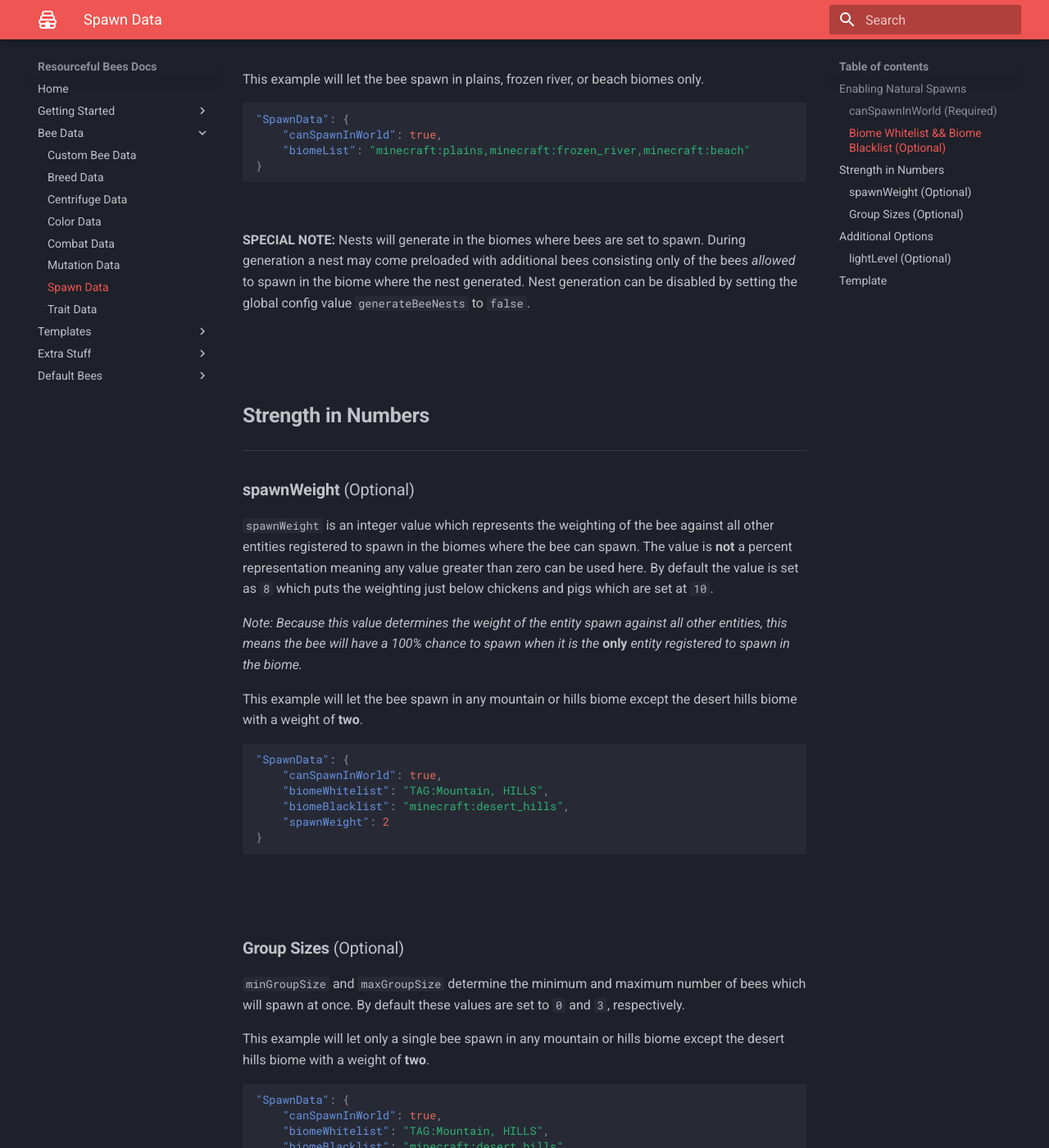
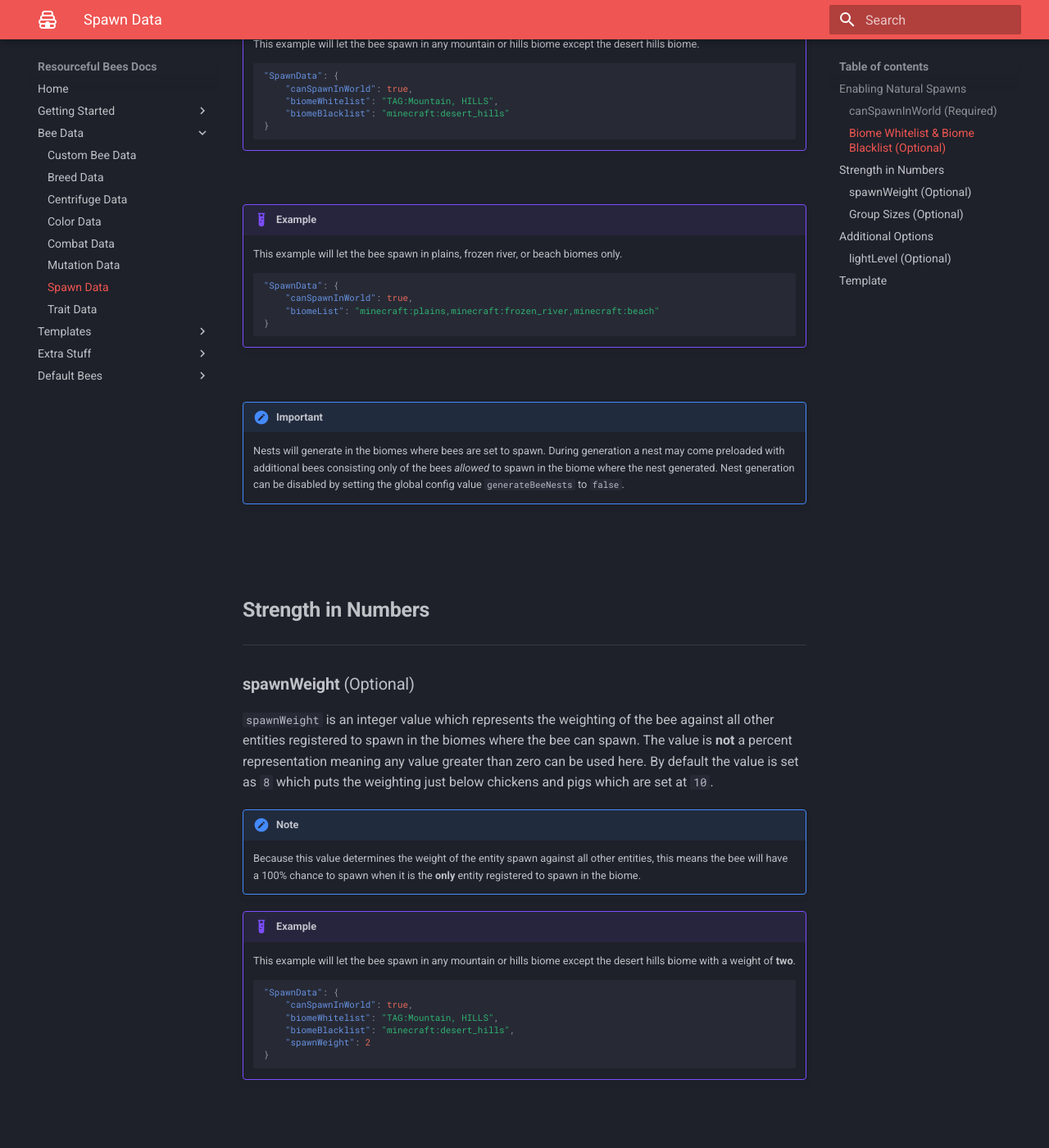
Before and after one commit to Team-Resourceful/ResourcefulBeesDocs, an MkDocs documentation site: the page built from docs/bee_data/spawn_data.md, in a window 1280 px wide and 1400 px high, scrolled down 1244 px. Shown: the whole window at 82% size. Built offline with MkDocs 1.6.1 and Material for MkDocs 9.7.7, drawn with Linux system fonts in a browser that asks for light colours; some of the changed text lies outside the part shown.

Commit message:
Update spawn_data.md

````diff
--- a/docs/bee_data/spawn_data.md
+++ b/docs/bee_data/spawn_data.md
@@ -11,51 +11,55 @@
 <br>
 <br>
 
-### **Biome Whitelist && Biome Blacklist** (Optional)
+### **Biome Whitelist & Biome Blacklist** (Optional)
 
 These values are *optional.* The values are comma-separated and used in combination with the `canSpawnInWorld` value. This value can be expressed in a variety of ways and as such the values are used to determine the dimension a bee may spawn in as well. It is much easier to show examples of their usage.
 
-*Note: You can use either* [biome type tags](https://resourceful-bees.readthedocs.io/en/1.16.3/extra_stuff/biome_tags/) *or specific biomes, you cannot use both simultaneously.*
+!!! note
+	You can use either [biome type tags](https://wiki.resourcefulbees.com/en/1.16.3/extra_stuff/biome_tags/) or specific biomes, you cannot use both simultaneously.
 
-This example will let the bee spawn in any nether biome.
-```json
-"SpawnData": {
-	"canSpawnInWorld": true,
-	"biomeWhitelist": "tag:nether"
-}
-```
+!!! example
+	This example will let the bee spawn in any nether biome.
+	```json
+	"SpawnData": {
+		"canSpawnInWorld": true,
+		"biomeWhitelist": "tag:nether"
+	}
+	```
 <br>
 
-This example will let the bee spawn in any overworld biome except ocean biomes. (Default Implementation)
-```json
-"SpawnData": {
-	"canSpawnInWorld": true,
-	"biomeWhitelist": "tag:overworld",
-	"biomeBlacklist": "tag:ocean"
-}
-```
+!!! example
+	This example will let the bee spawn in any overworld biome except ocean biomes. (Default Implementation)
+	```json
+	"SpawnData": {
+		"canSpawnInWorld": true,
+		"biomeWhitelist": "tag:overworld",
+		"biomeBlacklist": "tag:ocean"
+	}
+	```
+<br>
+!!! example
+	This example will let the bee spawn in any mountain or hills biome except the desert hills biome.
+	```json
+	"SpawnData": {
+		"canSpawnInWorld": true,
+		"biomeWhitelist": "TAG:Mountain, HILLS",
+		"biomeBlacklist": "minecraft:desert_hills"
+	}
+	```
+<br>
+!!! example
+	This example will let the bee spawn in plains, frozen river, or beach biomes only.
+	```json
+	"SpawnData": {
+		"canSpawnInWorld": true,
+		"biomeList": "minecraft:plains,minecraft:frozen_river,minecraft:beach"
+	}
+	```
 <br>
 
-This example will let the bee spawn in any mountain or hills biome except the desert hills biome.
-```json
-"SpawnData": {
-	"canSpawnInWorld": true,
-	"biomeWhitelist": "TAG:Mountain, HILLS",
-	"biomeBlacklist": "minecraft:desert_hills"
-}
-```
-<br>
-
-This example will let the bee spawn in plains, frozen river, or beach biomes only.
-```json
-"SpawnData": {
-	"canSpawnInWorld": true,
-	"biomeList": "minecraft:plains,minecraft:frozen_river,minecraft:beach"
-}
-```
-<br>
-
-**SPECIAL NOTE:** Nests will generate in the biomes where bees are set to spawn. During generation a nest may come preloaded with additional bees consisting only of the bees *allowed* to spawn in the biome where the nest generated. Nest generation can be disabled by setting the global config value `generateBeeNests` to `false`.
+!!! important
+	Nests will generate in the biomes where bees are set to spawn. During generation a nest may come preloaded with additional bees consisting only of the bees *allowed* to spawn in the biome where the nest generated. Nest generation can be disabled by setting the global config value `generateBeeNests` to `false`.
 
 <br>
 <br>
@@ -67,17 +71,19 @@ This example will let the bee spawn in plains, frozen river, or beach biomes onl
 
 `spawnWeight` is an integer value which represents the weighting of the bee against all other entities registered to spawn in the biomes where the bee can spawn. The value is **not** a percent representation meaning any value greater than zero can be used here. By default the value is set as `8` which puts the weighting just below chickens and pigs which are set at `10`.
 
-_Note: Because this value determines the weight of the entity spawn against all other entities, this means the bee will have a 100% chance to spawn when it is the_ **only** _entity registered to spawn in the biome._
+!!! note
+	Because this value determines the weight of the entity spawn against all other entities, this means the bee will have a 100% chance to spawn when it is the **only** entity registered to spawn in the biome.
 
-This example will let the bee spawn in any mountain or hills biome except the desert hills biome with a weight of **two**.
-```json
-"SpawnData": {
-	"canSpawnInWorld": true,
-	"biomeWhitelist": "TAG:Mountain, HILLS",
-	"biomeBlacklist": "minecraft:desert_hills",
-	"spawnWeight": 2
-}
-```
+!!! example
+	This example will let the bee spawn in any mountain or hills biome except the desert hills biome with a weight of **two**.
+	```json
+	"SpawnData": {
+		"canSpawnInWorld": true,
+		"biomeWhitelist": "TAG:Mountain, HILLS",
+		"biomeBlacklist": "minecraft:desert_hills",
+		"spawnWeight": 2
+	}
+	```
 
 <br>
 <br>
@@ -86,17 +92,18 @@ This example will let the bee spawn in any mountain or hills biome except the de
 
 `minGroupSize` and `maxGroupSize` determine the minimum and maximum number of bees which will spawn at once. By default these values are set to `0` and `3`, respectively.
 
-This example will let only a single bee spawn in any mountain or hills biome except the desert hills biome with a weight of **two**.
-```json
-"SpawnData": {
-	"canSpawnInWorld": true,
-	"biomeWhitelist": "TAG:Mountain, HILLS",
-	"biomeBlacklist": "minecraft:desert_hills",
-	"spawnWeight": 2,
-	"minGroupSize": 1,
-	"maxGroupSize": 1
-}
-```
+!!! example
+	This example will let only a single bee spawn in any mountain or hills biome except the desert hills biome with a weight of **two**.
+	```json
+	"SpawnData": {
+		"canSpawnInWorld": true,
+		"biomeWhitelist": "TAG:Mountain, HILLS",
+		"biomeBlacklist": "minecraft:desert_hills",
+		"spawnWeight": 2,
+		"minGroupSize": 1,
+		"maxGroupSize": 1
+	}
+	```
 
 <br>
 <br>
@@ -114,7 +121,8 @@ This example will let only a single bee spawn in any mountain or hills biome exc
 
 As of now, this value only controls the light level a block must be at for the bee to spawn. It is *not* representative of the daylight cycle as it may seem on first glance. *In a future update* we will be using this value to force bees to only work during specific times of day.
 
-**SPECIAL NOTE:** This value also affects breeding. When the bee is set as breedable, it will only spawn the child if the light level of the block at the time is the correct light level.
+!!! important
+	This value also affects breeding. When the bee is set as breedable, it will only spawn the child if the light level of the block at the time is the correct light level.
 
 <br>
 <br>
````
